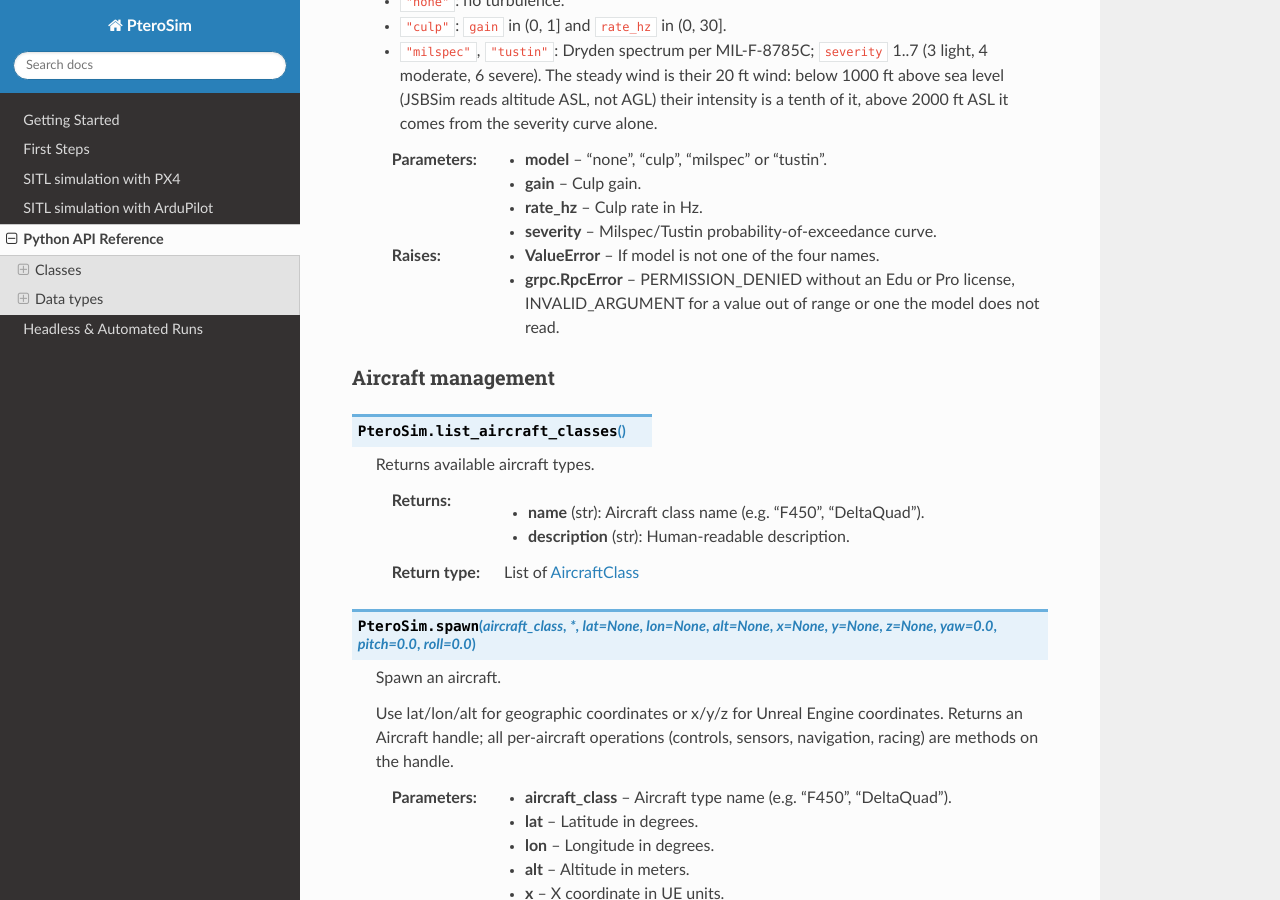
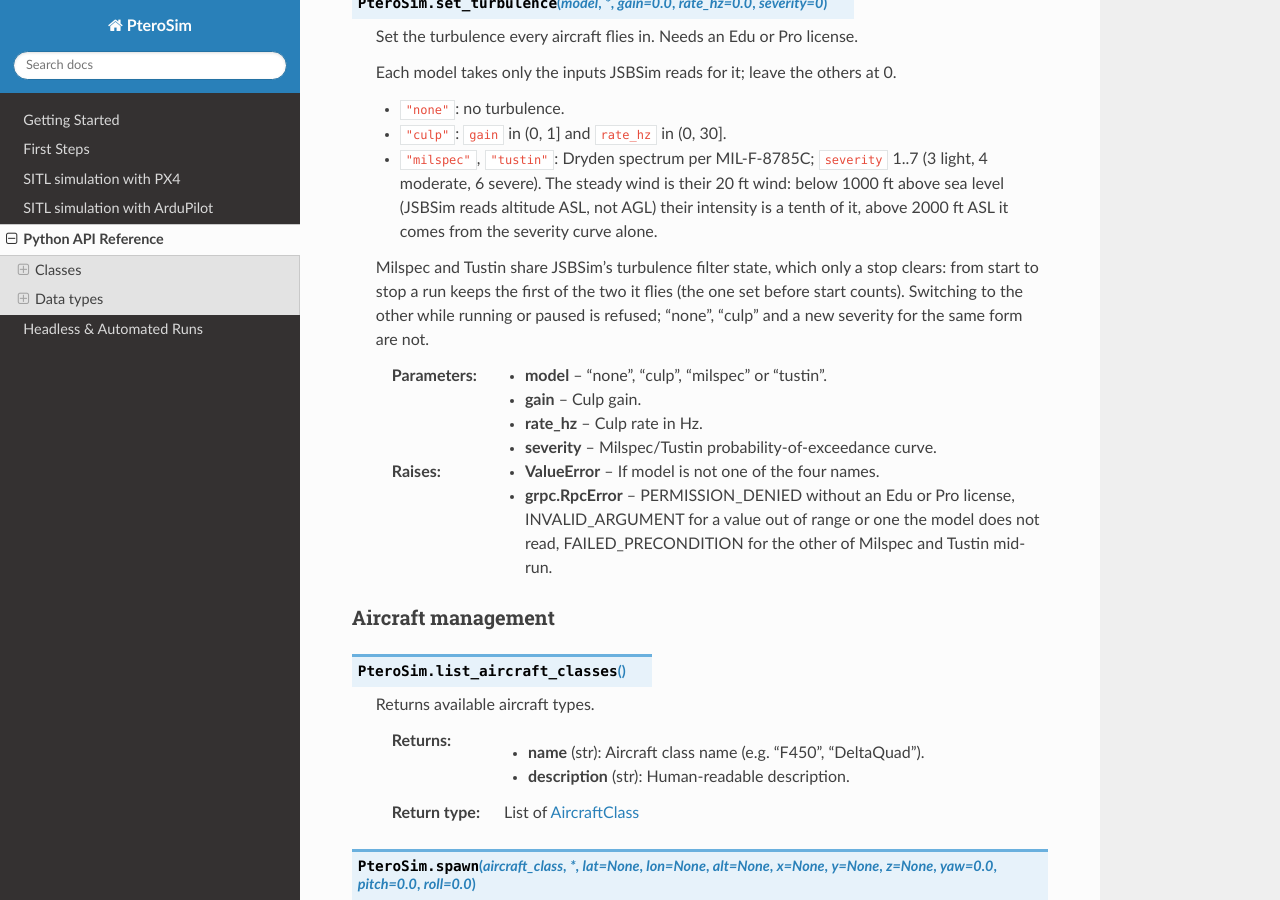
Before and after one commit to AlexanderRex/PteroSimDocs, a Sphinx documentation site: the page built from docs/source/python_api.rst, in a window 1280 px wide and 900 px high, scrolled down 3635 px. Built offline with Sphinx 7.4.7 and the Read the Docs theme 3.1.0, drawn with Linux system fonts in a browser that asks for light colours; some of the changed text lies outside the part shown.

Commit message:
docs: regenerate python_api.rst from SDK eca5c60dede822743f082bd6219b1b828e3ca0c0 (#23)

```diff
--- a/docs/source/python_api.rst
+++ b/docs/source/python_api.rst
@@ -63,6 +63,11 @@
 .. py:method:: PteroSim.stop()
 
    Stop simulation.
+
+   :raises grpc.RpcError: FAILED_PRECONDITION ("stopped (Idle), not reloaded:
+       <aircraft>: <reason>") when an aircraft could not be reloaded.
+       The simulation is stopped regardless, and start() leaves that
+       aircraft unstarted until a later stop() reloads it or it is respawned.
 
 Simulation status
 ^^^^^^^^^^^^^^^^^
@@ -166,6 +171,11 @@
      intensity is a tenth of it, above 2000 ft ASL it comes from the severity
      curve alone.
 
+   Milspec and Tustin share JSBSim's turbulence filter state, which only a stop
+   clears: from start to stop a run keeps the first of the two it flies (the one
+   set before start counts). Switching to the other while running or paused is
+   refused; "none", "culp" and a new severity for the same form are not.
+
    :param model: "none", "culp", "milspec" or "tustin".
    :param gain: Culp gain.
    :param rate_hz: Culp rate in Hz.
@@ -173,7 +183,8 @@
 
    :raises ValueError: If model is not one of the four names.
    :raises grpc.RpcError: PERMISSION_DENIED without an Edu or Pro license,
-       INVALID_ARGUMENT for a value out of range or one the model does not read.
+       INVALID_ARGUMENT for a value out of range or one the model does not read,
+       FAILED_PRECONDITION for the other of Milspec and Tustin mid-run.
 
 Aircraft management
 ^^^^^^^^^^^^^^^^^^^
```
